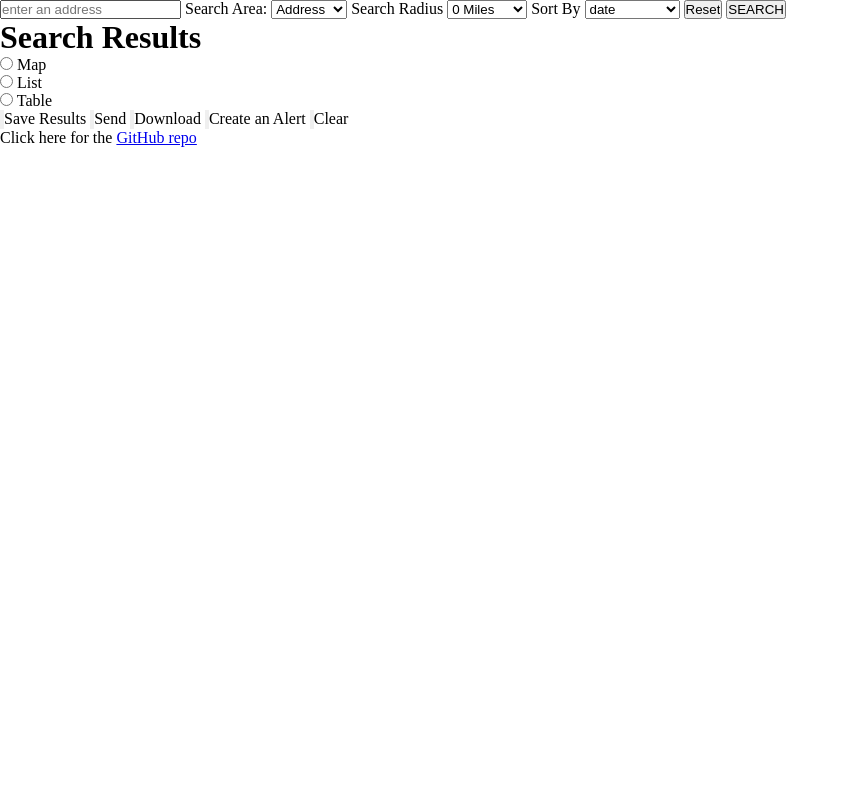
After one commit to HunnedBucks/bugglue.com, a PHP site: template php/pages/home.php in a window 1280 px wide. The commit adds this page. Shown: the whole page, without its empty margins (0-849 px from the left). Run offline with PHP 8.4, Linux system fonts and the light colour scheme; the template is opened without the code that fills it, so the values that code supplies are empty.

Commit message:
a bunch of brainstorming on the home and forum pages

```diff
--- a/php/loggedout-account-menu.php
+++ b/php/authentication/loggedin-account-menu-section.php
@@ -1,4 +1,4 @@
 <ul id='account-menu' class='submenu'>
     <li class='main-menu-item'>Account</li>
-    <li class='main-menu-item'>Login<li>
-</ul>
+    <li class='main-menu-item'>Logout<li>
+<ul>
--- /dev/null
+++ b/php/authentication/loggedout-account-menu-section.php
@@ -0,0 +1,4 @@
+<ul id='account-menu' class='submenu'>
+    <li class='main-menu-item'>Sign In</li>
+    <li class='main-menu-item'>Sign Up<li>
+</ul>
--- a/php/loggedin-account-menu.php
+++ /dev/null
@@ -1,4 +0,0 @@
-<ul id='account-menu' class='submenu'>
-    <li class='main-menu-item'>Sign Up</li>
-    <li class='main-menu-item'>Sign In<li>
-</ul>
--- /dev/null
+++ b/php/pages/home.php
@@ -0,0 +1,54 @@
+<div class='home-container'>
+    <form id='search-form'>
+        <input type='search' name='seach' value='' placeholder='enter an address'>
+        <label for='search-type'>Search Area:</label>
+        <select id='area-type'>
+            <option value='address'>Address</option>
+            <option value='city'>City</option>
+            <option value='state'>State</option>
+            <option value='date'>Date</option>
+            <option value='zip'>Zip</option>
+            <option value='all'>All Areas</option>
+        </select>
+        <label for='search-radius'>Search Radius</label>
+        <select id='search-radius'>
+            <option value='0 miles'>0 Miles<option>
+            <option value='10 miles'>10 Miles<option>
+            <pption value='50 miles'>50 Miles<option>
+            <option value='100 miles'>100 Miles<option>
+        </select>
+        <label for='sort-type'>Sort By</label>
+        <select id='sort-type'>
+            <option value='date'>date<option>
+            <option value='danger-level'>danger level<option>
+            <pption value='distance'>distance<option>
+        </select>
+        <input type="reset">
+        <input type='submit' name='search' value='SEARCH'>
+    </form>
+    <div id='search-results-wrapper'>
+    <h1>Search Results</h1>
+    <form id='search-display-options'>
+
+        <input type="radio" id="map" name="display" value="map">
+        <label for="map">Map</label><br>
+        <input type="radio" id="list" name="display" value="list">
+        <label for="female">List</label><br>
+        <input type="radio" id="table" name="display" value="table">
+        <label for="other">Table</label>
+
+    </form>
+
+    <div id='search-results-display'></div>
+
+    <form id='search-results-options'>
+
+    </form>
+        <input type='button'>Save Results</input>
+        <input type='button'>Send</input>
+        <input type='button'>Download</input>
+        <input type='button'>Create an Alert</input>
+        <input type='button' id='clear-search-btn'>Clear</input>
+    </div>
+
+</div>
--- /dev/null
+++ b/php/template.php
@@ -0,0 +1,17 @@
+<!DOCTYPE html>
+<html lang='en'>
+<head>
+	<?php include($_SERVER['DOCUMENT_ROOT'] . '/php/misc-markup/head.php'); ?>
+</head>
+<body>
+	<header>
+		<?php include($_SERVER['DOCUMENT_ROOT'] . '/php/misc-markup/header.php'); ?>
+	</header>
+	<main>
+		<?php include($_SERVER['DOCUMENT_ROOT'] . '/php/pages/' . $_GET["PAGE"] . '.php'); ?>
+	</main>
+	<footer>
+		<?php include($_SERVER['DOCUMENT_ROOT'] . '/php/misc-markup/footer.php'); ?>
+	</footer>
+</body>
+</html>
```
Also changed, not shown: index.php (+9 -16 lines), php/misc-markup/header.php (+3 -10 lines), php/pages/forum.php (added, +62 -0 lines), php/pages/about.php (added), php/pages/account.php (added), php/pages/contribute.php (added), php/pages/login.php (added), php/pages/logout.php (added), 1 other file.
